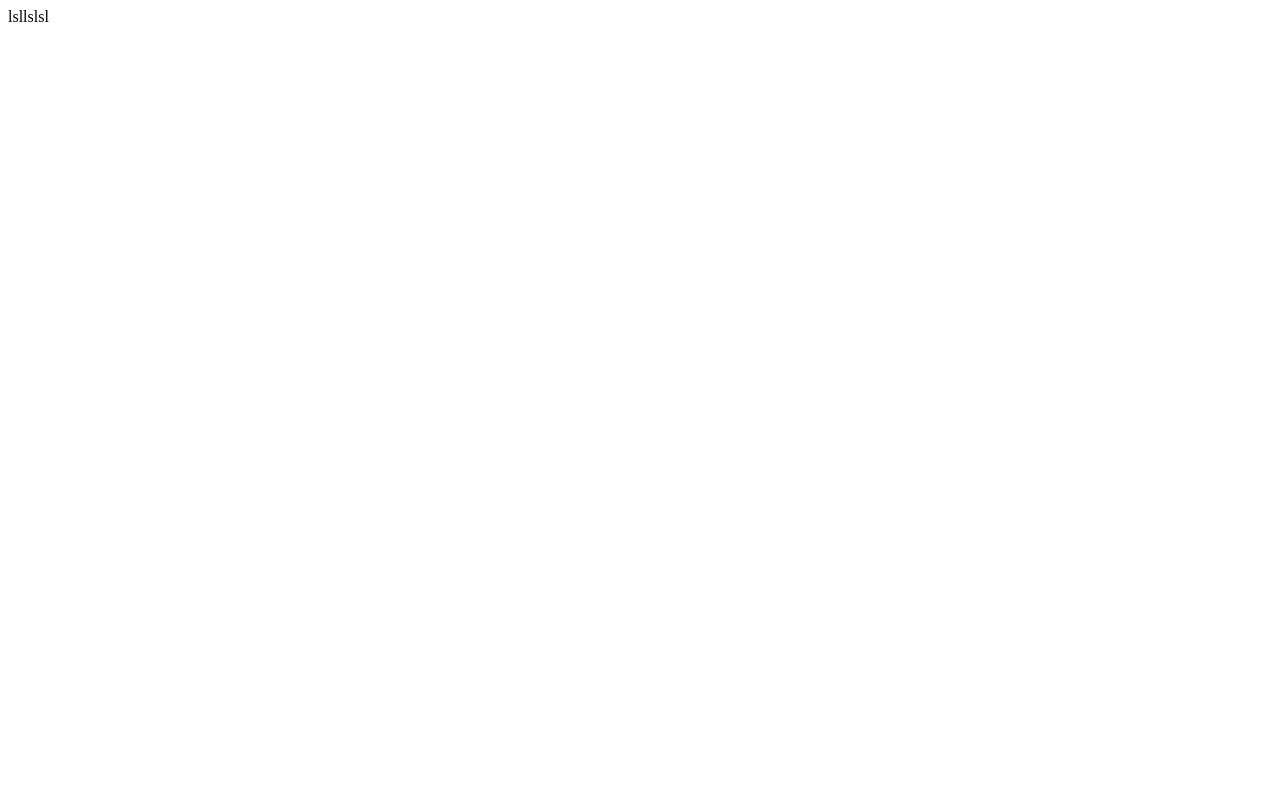
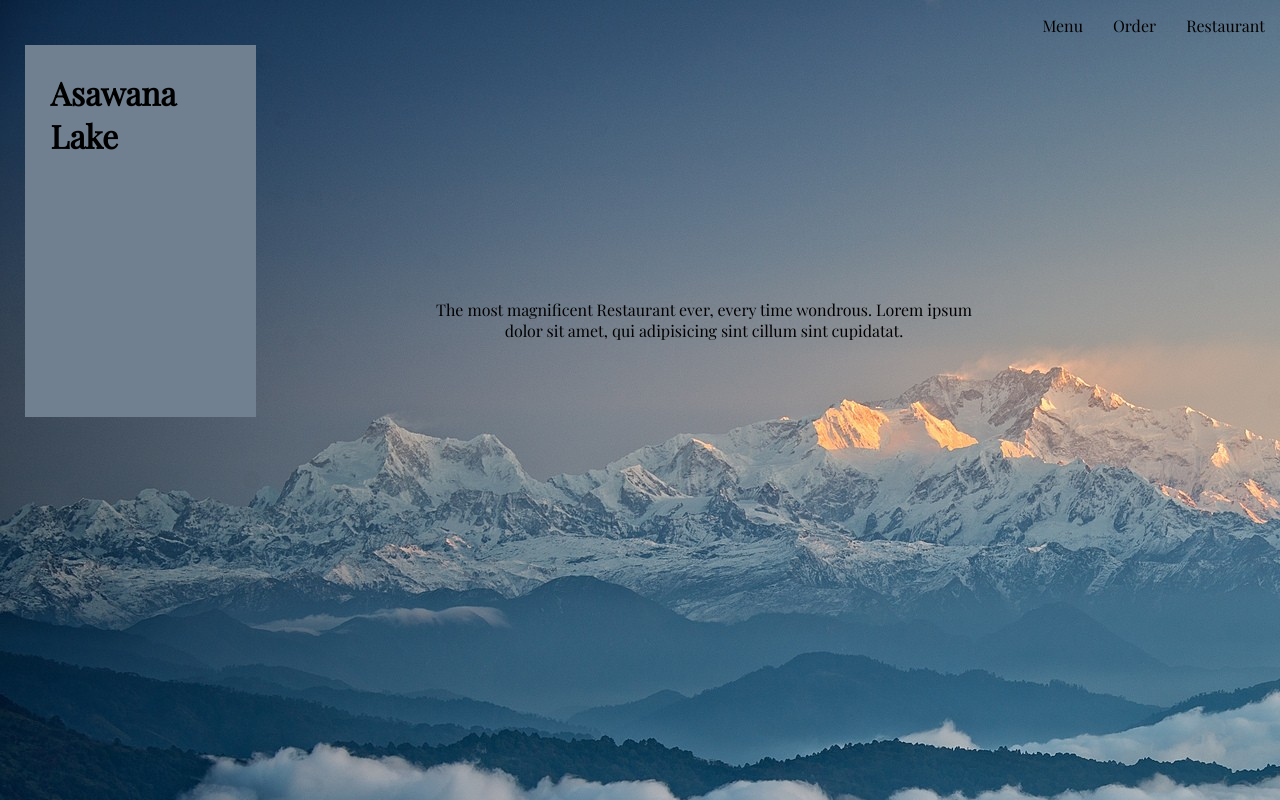
Before and after one commit to Davidcode2/restaurant-page, a website built with webpack: page dist/index.html in a window 1280 px wide. Built offline with Linux system fonts and the light colour scheme.

Commit message:
Static site setup

```diff
--- a/package.json
+++ b/package.json
@@ -4,8 +4,8 @@
   "description": "",
   "main": "index.js",
   "scripts": {
-		"start": "webpack server --open",
-		"build": "webpack",
+    "start": "webpack server --open",
+    "build": "webpack",
     "test": "echo \"Error: no test specified\" && exit 1"
   },
   "keywords": [],
@@ -16,6 +16,8 @@
     "webpack-cli": "^4.9.2"
   },
   "devDependencies": {
+    "css-loader": "^6.7.1",
+    "style-loader": "^3.3.1",
     "webpack-dev-server": "^4.9.0"
   }
 }
--- a/src/index.js
+++ b/src/index.js
@@ -0,0 +1,5 @@
+import './style.css';
+import mountain_image from './wp-mountain-clouds.jpg';
+
+console.log("yay");
+console.log("something");
--- /dev/null
+++ b/src/style.css
@@ -0,0 +1,56 @@
+@font-face {
+	font-family: 'PlayfairDisplay';
+	src: url('./PlayfairDisplay-Regular.ttf');
+}
+
+* {
+	padding: 0px;
+	margin: 0px;
+	font-family: 'PlayFairDisplay';
+}
+
+html {
+	background-image: url('./wp-mountain-clouds.jpg');
+}
+
+.test {
+}
+
+header {
+	display: grid;
+	grid-template: 45px 1fr / 1fr;
+}
+
+header > nav > ul {
+	display: flex;
+	justify-content: end;
+}
+li {
+	padding: 15px;
+	list-style:none;
+}
+
+.hero {
+	display: grid;
+	grid-template: 1fr / 1fr 4fr;
+	justify-content: space-around;
+	align-items: center;
+}
+
+.hero > h1 {
+	padding: clamp(10px, 10%, 50px) clamp(10px, 10%, 50px) 260px clamp(10px, 10%, 50px);
+	margin-left: 25px;
+	background-color: slategray;
+}
+
+.hero-text {
+	position: absolute;
+	top: 40%;
+	left: 55%;
+	text-align:center;
+	transform: translate(-50%, -50%);
+}
+
+.hero > img {
+	width: 100%;
+}
--- a/webpack.config.js
+++ b/webpack.config.js
@@ -7,11 +7,23 @@ module.exports = {
 		static: './dist',
 	},
 	output: {
-		filename: '[name].bundle.js',
+		filename: 'main.js',
 		path: path.resolve(__dirname, 'dist'),
-		clean: true,
 	},
-	optimization: {
-		runtimeChunk: 'single',
-	},
+	module: {
+		rules: [
+			{
+				test: /\.css$/i,
+				use: ['style-loader', 'css-loader'],
+			},
+			{
+				test: /\.(png|svg|jpg|jpeg|gif)$/i,
+				type: 'asset/resource',
+			},
+			{
+				test: /\.(woff|woff2|eot|ttf|otf)$/i,
+				type: 'asset/resource',
+			},
+		],
+	}
 }
```
Also changed, not shown: dist/19bd84a13b3aa569200b.jpg (added), dist/9134e220915a0da14481.ttf (added), dist/index.html, dist/main.bundle.js (deleted), dist/main.js (added), dist/runtime.bundle.js (deleted), src/PlayfairDisplay-Regular.ttf (added), src/wp-mountain-clouds.jpg (added), 1 other file.
